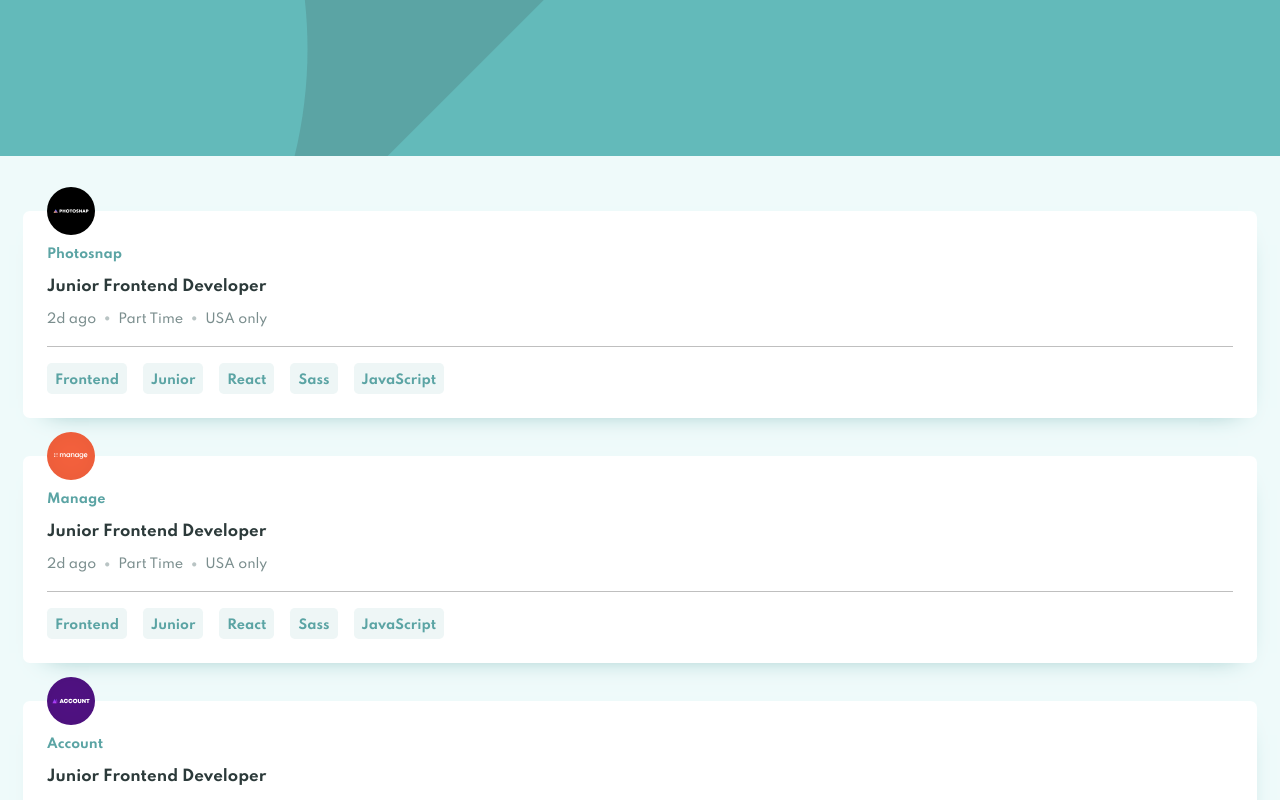
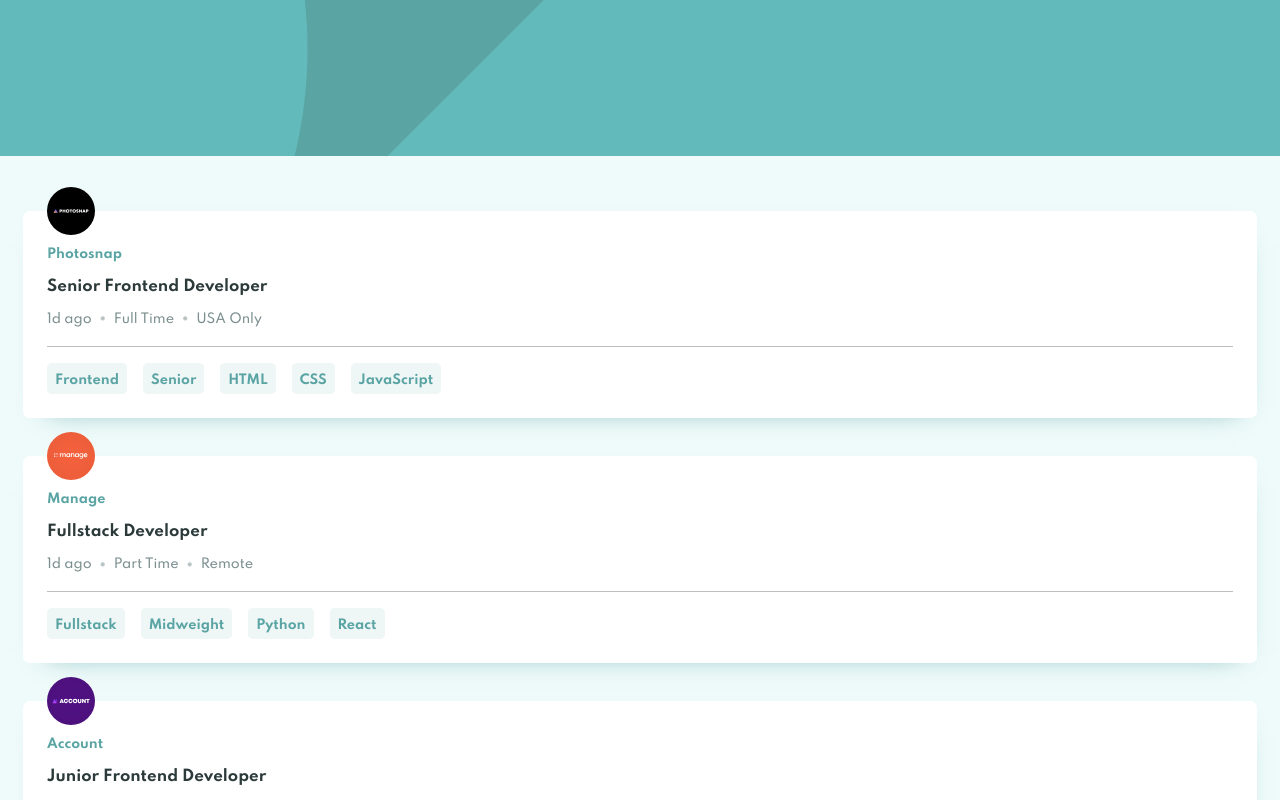
Before and after one commit to AJ-Romera/dynamic-job-listings-fm, a React (Create React App) app: page / in a window 1280 px wide. Shown: the top 800 px of the page. Built offline with nearby package versions, Linux system fonts and the light colour scheme.

Commit message:
CHNG: Render each Job Info

```diff
--- a/src/components/JobCard.js
+++ b/src/components/JobCard.js
@@ -88,30 +88,42 @@ const Tag = styled.span`
 `;
 
 function JobCard({ data }) {
-	console.log(data);
 	return (
 		<div>
 			{data.map((job) => {
+				const {
+					company,
+					contract,
+					featured,
+					id,
+					languages,
+					level,
+					location,
+					logo,
+					position,
+					postedAt,
+					role,
+					tools,
+				} = job;
+				let keywords = [role, level, ...languages, ...tools];
 				return (
-					<Card key={job.id}>
+					<Card key={id}>
 						<div>
-							<Img src={job.logo} alt='Company´s logo' />
+							<Img src={logo} alt='Company´s logo' />
 							<CardContent>
-								<H2>{job.company}</H2>
-								<H3>Junior Frontend Developer</H3>
+								<H2>{company}</H2>
+								<H3>{position}</H3>
 								<Details>
-									<DetailsItem>2d ago</DetailsItem>
-									<DetailsItem>Part Time</DetailsItem>
-									<DetailsItem>USA only</DetailsItem>
+									<DetailsItem>{postedAt}</DetailsItem>
+									<DetailsItem>{contract}</DetailsItem>
+									<DetailsItem>{location}</DetailsItem>
 								</Details>
 							</CardContent>
 						</div>
 						<Tags>
-							<Tag>Frontend</Tag>
-							<Tag>Junior</Tag>
-							<Tag>React</Tag>
-							<Tag>Sass</Tag>
-							<Tag>JavaScript</Tag>
+							{keywords.map((keyword, id) => {
+								return <Tag key={id}>{keyword}</Tag>;
+							})}
 						</Tags>
 					</Card>
 				);
```
